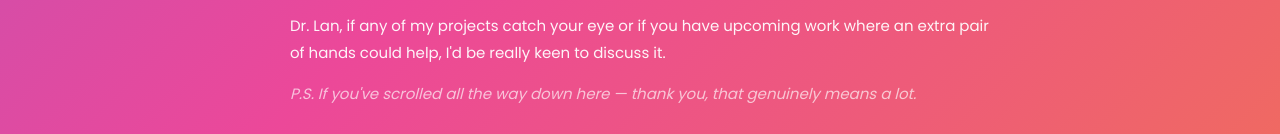
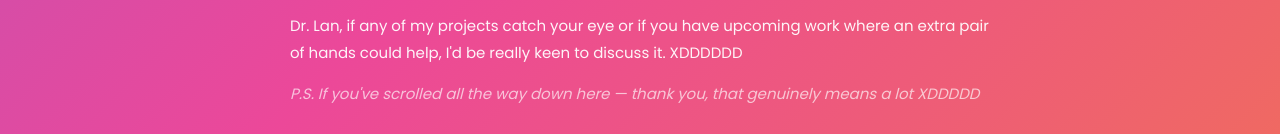
Before and after one commit to Henswitch/AIDM7350_Assignment, a plain HTML site: page index.html in a window 1280 px wide. Shown: the part 4401-4535 px from the top of the page. Drawn offline with Linux system fonts and the light colour scheme.

Commit message:
Update index.html

```diff
--- a/index.html
+++ b/index.html
@@ -388,8 +388,8 @@
         project, a collaboration, or anything that needs someone who can build AI pipelines
         and automation systems from scratch.</p>
         <p>Dr. Lan, if any of my projects catch your eye or if you have upcoming work
-        where an extra pair of hands could help, I'd be really keen to discuss it.</p>
-        <p class="thanks-note">P.S. If you've scrolled all the way down here &mdash; thank you, that genuinely means a lot.</p>
+        where an extra pair of hands could help, I'd be really keen to discuss it. XDDDDDD</p>
+        <p class="thanks-note">P.S. If you've scrolled all the way down here &mdash; thank you, that genuinely means a lot XDDDDD</p>
         <a href="mailto:24491829@life.hkbu.edu.hk" class="cta-btn">Get In Touch</a>
     </div>
 </div>
```
